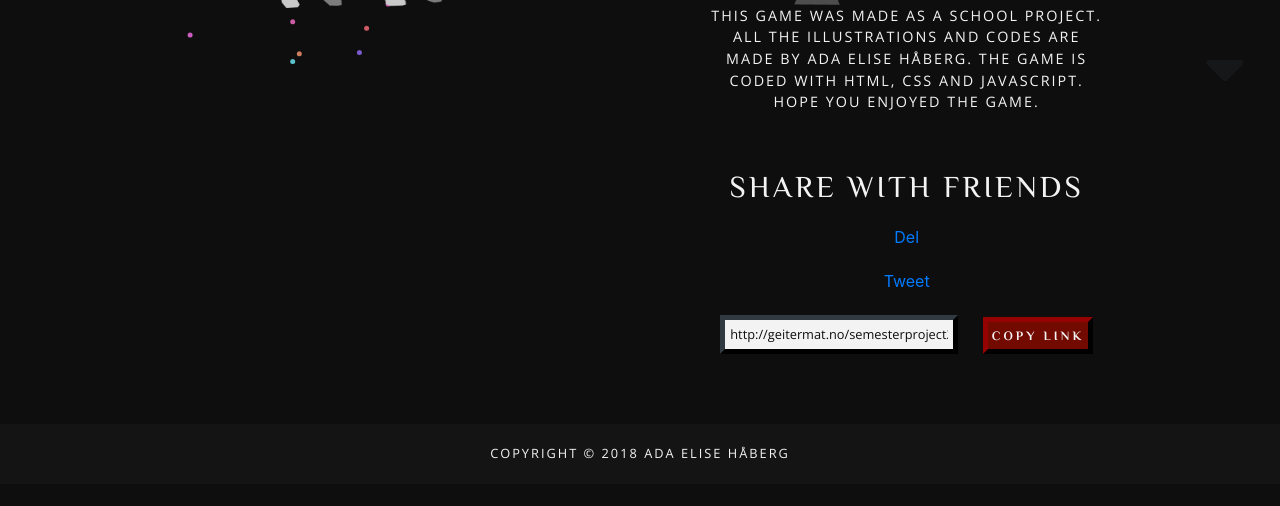
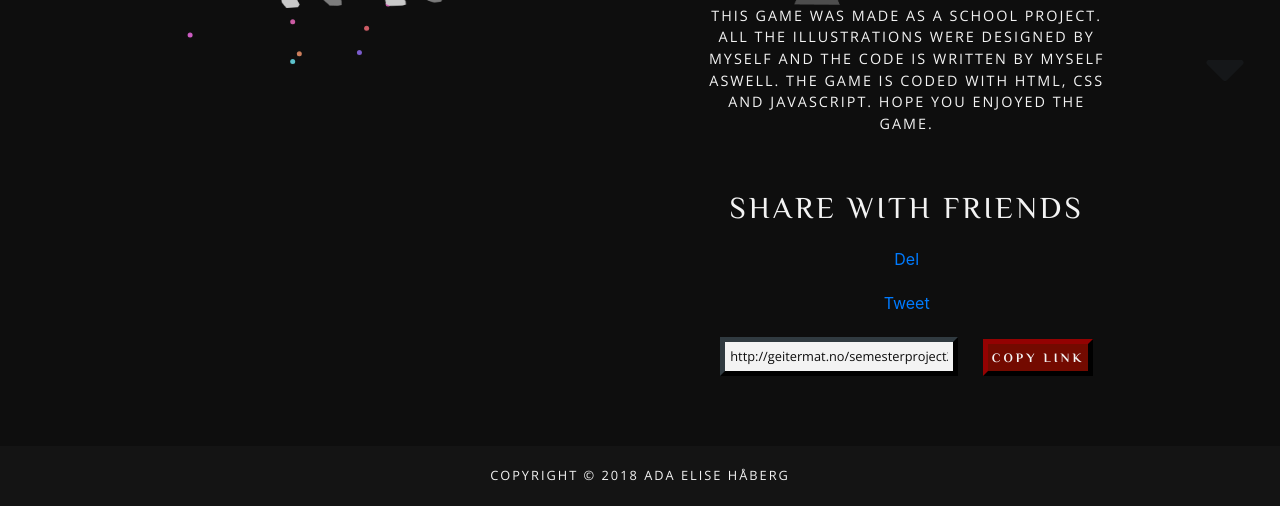
Before and after one commit to adahab91/semesterproject2, a plain HTML site: page winner.html in a window 1280 px wide. Shown: the part 400-906 px from the top of the page. Before the commit the page ends 884 px from the top, so only its background shows below. Drawn offline with nearby package versions, Linux system fonts and the light colour scheme.

Commit message:
update 13-12-18

```diff
--- a/winner.html
+++ b/winner.html
@@ -80,7 +80,7 @@
 
             <div class="[ col-11 col-md-6 col-lg-4 col-xl-4 text-center ][ share__readmore ]">
                 <h3 class="[ heading heading--medium share__title ]">About the game</h3>
-                <p class="[ share__text ]">This game was made as a school project. All the illustrations and codes are made by Ada Elise Håberg. The game is coded with HTML, CSS and JavaScript. Hope you enjoyed the game.</p>
+                <p class="[ share__text ]">This game was made as a school project. All the illustrations were designed by myself and the code is written by myself aswell. The game is coded with HTML, CSS and JavaScript. Hope you enjoyed the game.</p>
                 <h3 class="[ heading heading--medium share__title ]">Share with friends</h3>
                 <div class="share__social">
                     <!--share on facebook, code made by fb development team-->
```
